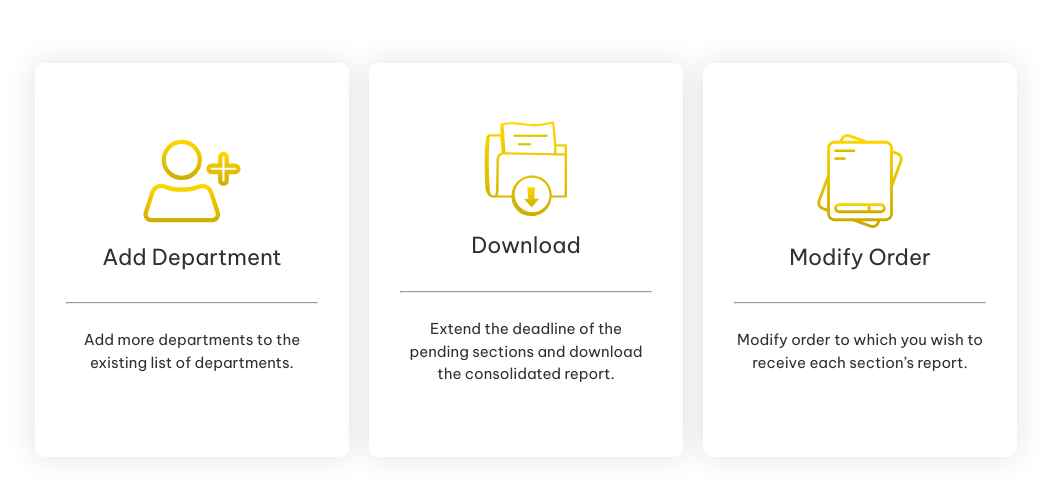
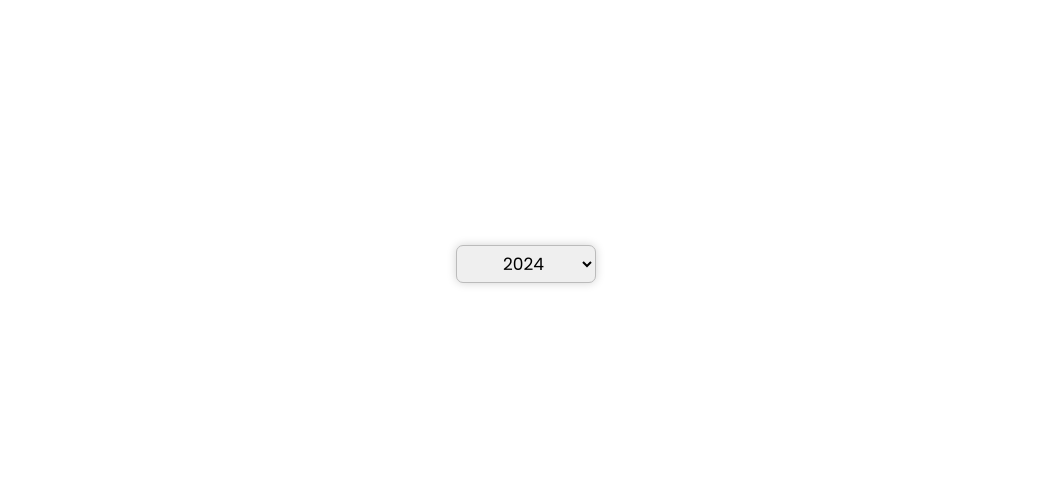
Before and after one commit to SwethaS03/QuarterlyReportSub, a React (Vite) app: page / in a window 1280 px wide. Shown: the part 140-638 px from the top of the page, without its empty margins (114-1165 px from the left). Built offline with nearby package versions, Linux system fonts and the light colour scheme.

Commit message:
Year Dropdown Updated

```diff
--- a/package.json
+++ b/package.json
@@ -16,6 +16,7 @@
     "@mui/material": "^5.15.11",
     "react": "^18.2.0",
     "react-dom": "^18.2.0",
+    "react-dropdown": "^1.11.0",
     "react-router-dom": "^6.22.1"
   },
   "devDependencies": {
--- /dev/null
+++ b/src/components/YearDropdown/YearDropdown.css
@@ -0,0 +1,25 @@
+@import url("https://fonts.googleapis.com/css2?family=Be+Vietnam+Pro:ital,wght@0,100;0,200;0,300;0,400;0,500;0,600;0,700;0,800;0,900;1,100;1,200;1,300;1,400;1,500;1,600;1,700;1,800;1,900&family=Montserrat:ital,wght@0,100..900;1,100..900&family=Poppins:ital,wght@0,100;0,200;0,300;0,400;0,500;0,600;0,700;0,800;0,900;1,100;1,200;1,300;1,400;1,500;1,600;1,700;1,800;1,900&family=Saira:ital,wght@0,100..900;1,100..900&family=Urbanist:ital,wght@0,100..900;1,100..900&display=swap");
+
+.year-dropdown {
+  width: 600px;
+  height: 30px;
+  font-size: small;
+  padding: 5px;
+}
+
+.dropdown-select{
+  width: 140px;
+  margin: auto;
+  align-items: center;
+  font-family: 'Poppins';
+  font-style: normal;
+  font-size: 17px;
+  padding: 5px;
+  border-radius: 7px;
+  padding-left: 42px;
+  box-shadow: 0px 0px 10px rgba(0,0,0,0.18);
+  border-color: #BBBBBB;
+}
+.dropdown-select:focus {
+  outline: none;
+}
--- a/src/components/Dropdown/Dropdown.jsx
+++ b/src/components/YearDropdown/YearDropdown.jsx
@@ -1,7 +1,5 @@
-// YearDropdown.jsx
-
 import React, { useState } from 'react';
-import "./YearDropdown.css"; // Import the associated CSS file
+import "./YearDropdown.css";
 
 const YearDropdown = () => {
     const [selectedYear, setSelectedYear] = useState(null);
@@ -9,29 +7,26 @@
 
     const handleYearChange = (event) => {
         setSelectedYear(event.target.value);
-        // You can add additional logic here based on the selected year
+
     };
 
-    return (
+    return(
         <div className="year-dropdown">
-            <label htmlFor="yearSelect">Select a Year:</label>
             <select
                 id="yearSelect"
                 value={selectedYear}
                 onChange={handleYearChange}
+                className='dropdown-select'
             >
-                <option value="" disabled>Select a Year</option>
                 {years.map((year) => (
                     <option key={year} value={year}>
                         {year}
                     </option>
                 ))}
             </select>
-            {selectedYear && (
-                <p>You selected: {selectedYear}</p>
-            )}
+
         </div>
-    );
+        );
 };
 
 export default YearDropdown;
--- a/src/pages/LoginPage.jsx
+++ b/src/pages/LoginPage.jsx
@@ -1,13 +1,13 @@
-import AddButton from "../components/AddButton/AddButton";
-import AdminCards from "../components/AdminCards/AdminCards";
+// import LoginButton from "../components/LoginButton/LoginButton";
+import YearDropdown from "../components/YearDropdown/YearDropdown";
 
 //import "../index.css";
 function LoginPage() {
   return (
 
       <div className="login-page">
-        {/* <AddButton /> */}
-        <AdminCards />
+        {/* <LoginButton /> */}
+        <YearDropdown />
 
       </div>
   );
--- a/src/pages/QuarterRepPage.jsx
+++ b/src/pages/QuarterRepPage.jsx
@@ -1,10 +1,12 @@
 import QuarterRep from "../components/QuarterRep/QuarterRep";
+import YearDropdown from "../components/YearDropdown/YearDropdown";
 
 //import "../index.css";
 function QuarterRepPage() {
   return (
 
       <div className="quarter-rep">
+        <YearDropdown/>
         <QuarterRep />
 
       </div>
```
Also changed, not shown: src/pages/QuarterAdminPage.jsx (+15 -0 lines), src/components/Dropdown/Dropdown.css (deleted), 1 other file (tests, documents, lock files or other folders).
